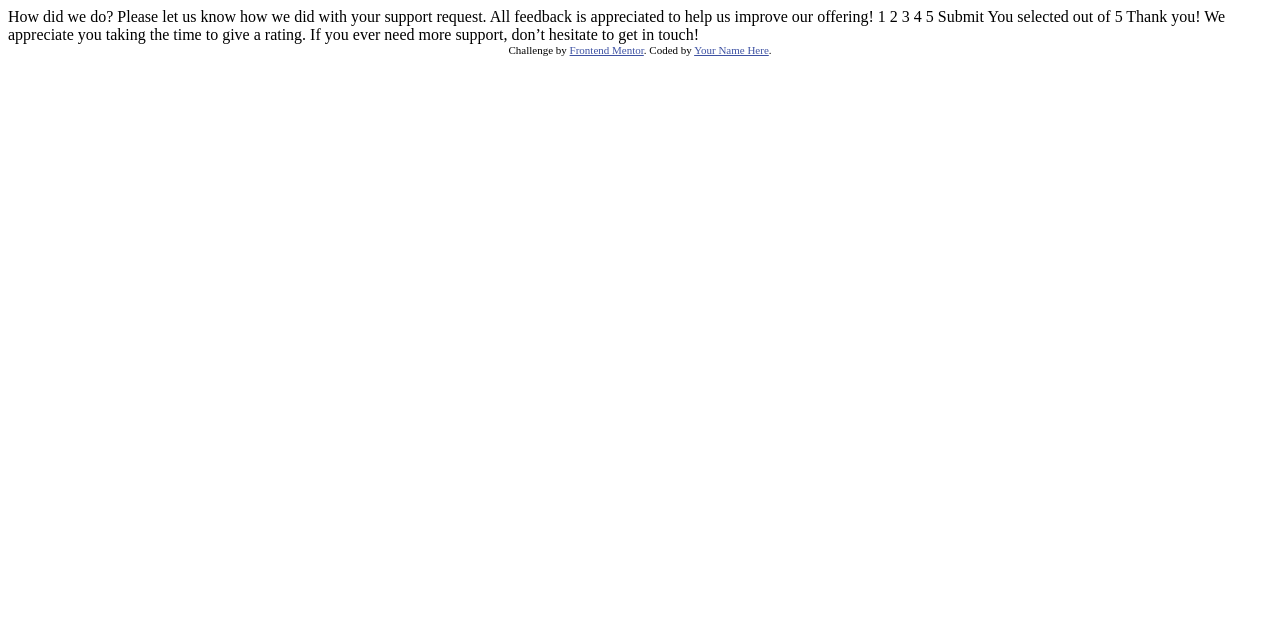
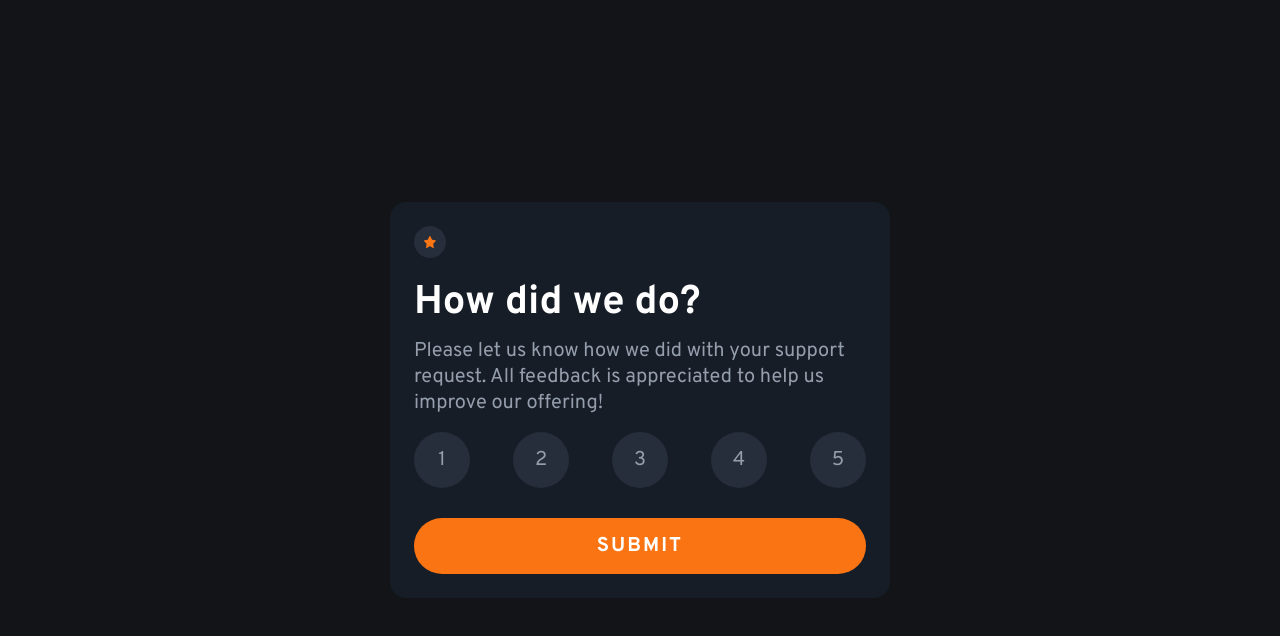
Before and after one commit to baenningerlevin/rating-component, a plain HTML site: page index.html in a window 1280 px wide. Drawn offline with Linux system fonts and the light colour scheme.

Commit message:
add html and styles

```diff
--- a/index.html
+++ b/index.html
@@ -1,49 +1,33 @@
 <!DOCTYPE html>
 <html lang="en">
-<head>
-  <meta charset="UTF-8">
-  <meta name="viewport" content="width=device-width, initial-scale=1.0"> <!-- displays site properly based on user's device -->
+  <head>
+    <meta charset="UTF-8" />
+    <meta name="viewport" content="width=device-width, initial-scale=1.0" />
+    <link rel="icon" type="image/png" sizes="32x32" href="./images/favicon-32x32.png" />
+    <link rel="stylesheet" href="style.css" />
+    <title>Frontend Mentor | Interactive rating component</title>
+  </head>
+  <body>
+    <main class="container">
+      <div class="icon-container">
+        <img src="./images/icon-star.svg" alt="star icon" class="icon" />
+      </div>
 
-  <link rel="icon" type="image/png" sizes="32x32" href="./images/favicon-32x32.png">
+      <h1 class="title">How did we do?</h1>
+      <p class="text">
+        Please let us know how we did with your support request. All feedback is appreciated to help
+        us improve our offering!
+      </p>
 
-  <title>Frontend Mentor | Interactive rating component</title>
+      <ul class="rating-container">
+        <li><button class="btn">1</button></li>
+        <li><button class="btn">2</button></li>
+        <li><button class="btn">3</button></li>
+        <li><button class="btn">4</button></li>
+        <li><button class="btn">5</button></li>
+      </ul>
 
-  <!-- Feel free to remove these styles or customise in your own stylesheet 👍 -->
-  <style>
-    .attribution { font-size: 11px; text-align: center; }
-    .attribution a { color: hsl(228, 45%, 44%); }
-  </style>
-</head>
-<body>
-
-  <!-- Rating state start -->
-
-  How did we do?
-
-  Please let us know how we did with your support request. All feedback is appreciated
-  to help us improve our offering!
-
-  1 2 3 4 5
-
-  Submit
-
-  <!-- Rating state end -->
-
-  <!-- Thank you state start -->
-
-  You selected <!-- Add rating here --> out of 5
-
-  Thank you!
-
-  We appreciate you taking the time to give a rating. If you ever need more support,
-  don’t hesitate to get in touch!
-
-  <!-- Thank you state end -->
-
-
-  <div class="attribution">
-    Challenge by <a href="https://www.frontendmentor.io?ref=challenge" target="_blank">Frontend Mentor</a>.
-    Coded by <a href="#">Your Name Here</a>.
-  </div>
-</body>
+      <button class="btn-submit">Submit</button>
+    </main>
+  </body>
 </html>
--- /dev/null
+++ b/style.css
@@ -0,0 +1,187 @@
+@import url('https://fonts.googleapis.com/css2?family=Overpass:wght@400;700&display=swap');
+
+:root {
+  --primary-400: hsl(25, 97%, 53%);
+  --accent-400: hsl(215, 27%, 12%);
+  --accent-700: hsl(216, 12%, 8%);
+  --gray-100: hsl(0, 0%, 100%);
+  --gray-400: hsl(217, 12%, 63%);
+  --gray-500: hsl(216, 12%, 54%);
+  --gray-600: hsl(217, 21%, 19%);
+
+  --weight-regular: 400;
+  --weight-bold: 700;
+
+  --font-400: 1rem;
+  --font-500: 1.25rem;
+  --font-700: 1.5rem
+}
+
+* {
+  margin: 0;
+  padding: 0;
+  box-sizing: border-box;
+}
+
+body {
+  font-family: 'Overpass', sans-serif;
+  font-size: 1rem;
+  font-weight: var(--weight-regular);
+  min-height: 100vh;
+  background-color: var(--accent-700);
+  display: flex;
+  align-items: center;
+  justify-content: center;
+}
+
+
+/* COMPONENTS */
+.container {
+  background-color: var(--accent-400);
+  width: 90%;
+  max-width: 290px;
+  border-radius: 1rem;
+  padding: 1.5em;
+}
+
+.icon-container {
+  background-color: var(--gray-600);
+  width: 32px;
+  height: 32px;
+  border-radius: 50%;
+  display: flex;
+  justify-content: center;
+  align-items: center;
+}
+
+.icon {
+  width: 12px;
+}
+
+.title {
+  font-size: var(--font-700);
+  color: var(--gray-100);
+  margin: .5em 0 .25em;
+}
+
+.text {
+  margin: 0;
+  color: var(--gray-400);
+  font-size: .75rem;
+}
+
+.rating-container {
+  display: flex;
+  flex-wrap: wrap;
+  list-style: none;
+  gap: 1em;
+  justify-content: space-between;
+  margin-top: 1em;
+}
+
+.btn {
+  width: 32px;
+  height: 32px;
+  border-radius: 50%;
+  background-color: var(--gray-600);
+  border: none;
+  color: var(--gray-400);
+  font-family: inherit;
+  transition: all .2s ease;
+  display: flex;
+  align-items: center;
+  justify-content: center;
+}
+
+.btn:hover {
+  background-color: var(--gray-500);
+  color: var(--gray-100);
+  cursor: pointer;
+}
+
+.btn:active,
+.btn-active {
+  background-color: var(--primary-400);
+  color: var(--gray-100);
+}
+
+.btn-submit {
+  display: flex;
+  width: 100%;
+  margin-top: 1.5em;
+  background-color: var(--primary-400);
+  border: none;
+  color: var(--gray-100);
+  border-radius: 100px;
+  height: 2.5rem;
+  text-transform: uppercase;
+  font-family: inherit;
+  display: flex;
+  align-items: center;
+  justify-content: center;
+  font-weight: var(--weight-bold);
+  letter-spacing: 2px;
+  transition: all .2s ease;
+}
+
+.btn-submit:hover {
+  background-color: var(--gray-100);
+  color: var(--primary-400);
+  cursor: pointer;
+}
+
+@media screen and (max-width: 290px) {
+  .btn {
+    width: 24px;
+    height: 24px;
+    font-size: .625rem;
+  }
+}
+
+@media screen and (min-width: 720px) {
+  .container {
+    width: 50%;
+    max-width: 400px;
+  }
+
+  .title {
+    font-size: 2rem;
+  }
+
+  .text {
+    font-size: 1rem;
+  }
+
+  .btn {
+    width: 48px;
+    height: 48px;
+    font-size: 1.125rem;
+  }
+}
+
+
+@media screen and (min-width: 900px) {
+  .container {
+    width: 50%;
+    max-width: 500px;
+  }
+
+  .title {
+    font-size: 2.5rem;
+  }
+
+  .text {
+    font-size: 1.25rem;
+  }
+
+  .btn {
+    width: 56px;
+    height: 56px;
+    font-size: 1.25rem;
+  }
+
+  .btn-submit {
+    font-size: 1.25rem;
+    height: 3.5rem;
+  }
+}
```
Also changed, not shown: 1 other file.
